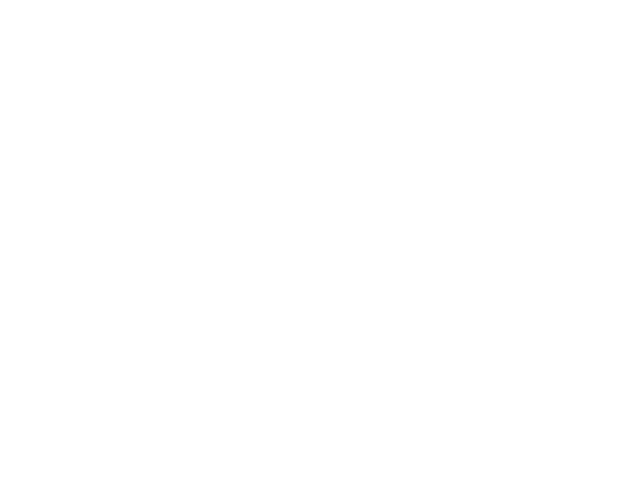
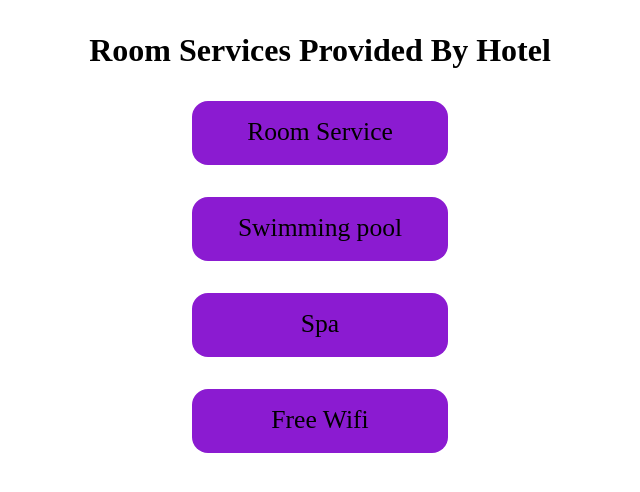
Before and after one commit to guptaayushman24/Hotel_Booking, a React (Vite) app in the folder Hotel_Booking/: page /roomservice in a window 1280 px wide. Before the commit this address had no page. Shown: the top 492 px of the page, without its empty margins (320-960 px from the left). Built offline with nearby package versions, Linux system fonts and the light colour scheme.

Commit message:
Hotel Service page is implemented

```diff
--- a/Hotel_Booking/src/App.jsx
+++ b/Hotel_Booking/src/App.jsx
@@ -21,6 +21,7 @@ import Order_History from './components/Order_History'
 import Blog from './components/Blog'
 import SeeBlog from './components/SeeBlog'
 import {BrowserRouter, Routes,Route} from "react-router-dom"
+import Services from './components/Services'
 // const router = createBrowserRouter(
 
 //   [
@@ -62,6 +63,7 @@ function App() {
           <Route path='/orderhistory' element={<Order_History/>}></Route>
           <Route path='/postblog' element={<Blog/>}></Route>
           <Route path='/seeallblog' element={<SeeBlog/>}></Route>
+          <Route path='/roomservice' element={<Services/>}></Route>
         </Routes>
       </BrowserRouter>
       </UserProvider>
--- a/Hotel_Booking/src/components/Blog.jsx
+++ b/Hotel_Booking/src/components/Blog.jsx
@@ -4,17 +4,22 @@ import axios from 'axios'
 import { useNavigate } from 'react-router-dom';
 function Blog() {
   const navigate = useNavigate();
+  const [writtername,setwritternmae] = useState('');
   const [title, setitle] = useState('');
   const [blog, setblog] = useState('');
   async function postblog() {
     try {
       const response = await axios.post('http://localhost:5000/blogpost', {
+        WritterName:writtername,
         Title: title,
         Blog: blog
       })
       if (response.status == 203) {
-        return alert('Both Title and Blog is required');
 
+        return alert('Writter Name,Title and Author is required');
+      }
+      if (response.status==204){
+        return alert('Writter Name is required');
       }
       if (response.status == 201) {
 
@@ -37,6 +42,12 @@ function Blog() {
         <span className='spanadd'>Add</span> <span className='spanblog'>Blog</span>
       </div>
       <div className='parenttitle'>
+      <div className='title'>
+          Writter Name
+        </div>
+        <div className='titlecontent'>
+          <input type='text' className='titleinput' placeholder='My Blog' id='myblog' onChange={(e) => setwritternmae(e.target.value)}></input>
+        </div>
         <div className='title'>
           Title
         </div>
--- a/Hotel_Booking/src/components/Home.jsx
+++ b/Hotel_Booking/src/components/Home.jsx
@@ -12,14 +12,18 @@ function Home() {
   function postblog(){
     navigate('/postblog')
   }
+  function service(){
+    navigate('/roomservice');
+
+  }
   return (
     <div className='parentdiv'>
 
       <div className='navbar'>
-        <div className='services'>Services</div>
+        <div className='services' onClick={service}>Services</div>
         <div className='services' onClick={postblog}>Blog</div>
 
-        <div className='services'>Contact Us</div>
+        <div className='services' onClick={service}>Contact Us</div>
         <div className='services'><button id='signup' onClick={opensignup}>SingUp</button></div>
 
 
--- a/Hotel_Booking/src/components/SeeBlog.jsx
+++ b/Hotel_Booking/src/components/SeeBlog.jsx
@@ -27,7 +27,7 @@ function SeeBlog() {
             <div className='blogdesign' key={order._id}>
               <div className='blogheadingparent'>
                 <div className='blogtitle'>{order.Title || "No data"}</div>
-                <div className='createdby'>Created By:- Alice</div>
+                <div className='createdby'>Created By:- {order.WritterName || "No data"}</div>
               </div>
               <div className='blogdescription'>
                 {order.Blog || "No data"}
--- /dev/null
+++ b/Hotel_Booking/src/components/Services.css
@@ -0,0 +1,30 @@
+.hotelserviceparent{
+    display: flex;
+    justify-content: center;
+    flex-direction: column;
+    align-items: center;
+    margin-top: 2rem;
+
+}
+.roomheading{
+    font-size: 2rem;
+    font-weight: bold;
+}
+.roomservice{
+    height: 4rem;
+    width: 16rem;
+    border-radius: 1rem;
+
+    background-color: #8b1bd1;
+    margin-top: 2rem;
+
+}
+
+
+.roomservicetxt{
+    display: flex;
+    justify-content: center;
+    margin-top: 1rem;
+    font-size: 1.6rem;
+
+}
--- /dev/null
+++ b/Hotel_Booking/src/components/Services.jsx
@@ -0,0 +1,28 @@
+import React from 'react'
+import './Services.css'
+function Services() {
+  return (
+    <div>
+      <div className='hotelserviceparent'>
+      <div className='roomheading'>Room Services Provided By Hotel</div>
+        <div className='roomservice'>
+          <div className='roomservicetxt'>Room Service</div>
+        </div>
+
+        <div className='roomservice'>
+          <div className='roomservicetxt'>Swimming pool</div>
+        </div>
+        <div className='roomservice'>
+          <div className='roomservicetxt'>Spa</div>
+
+        </div>
+
+        <div className='roomservice'>
+          <div className='roomservicetxt'>Free Wifi</div>
+        </div>
+      </div>
+    </div>
+  )
+}
+
+export default Services
```
Also changed, not shown: 2 other files (tests, documents, lock files or other folders).
